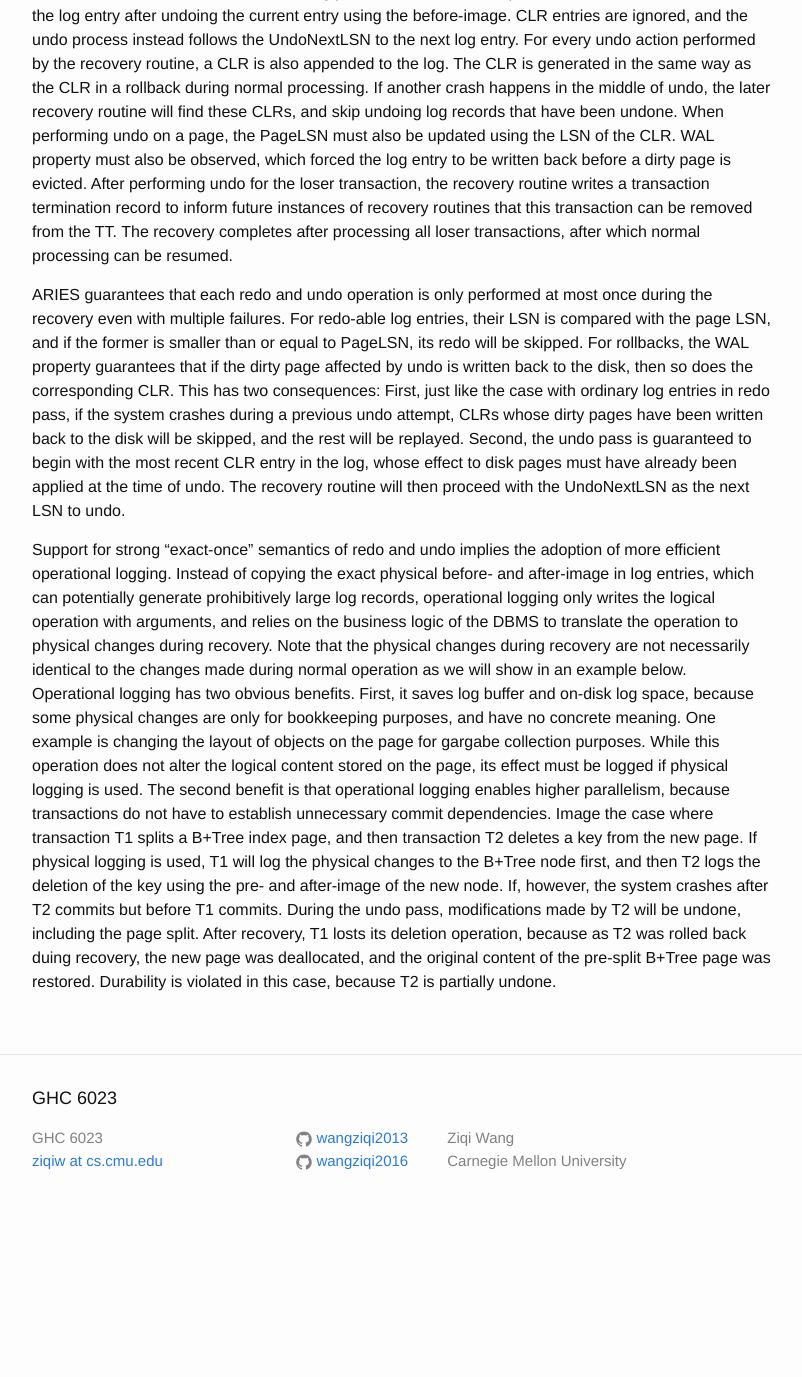
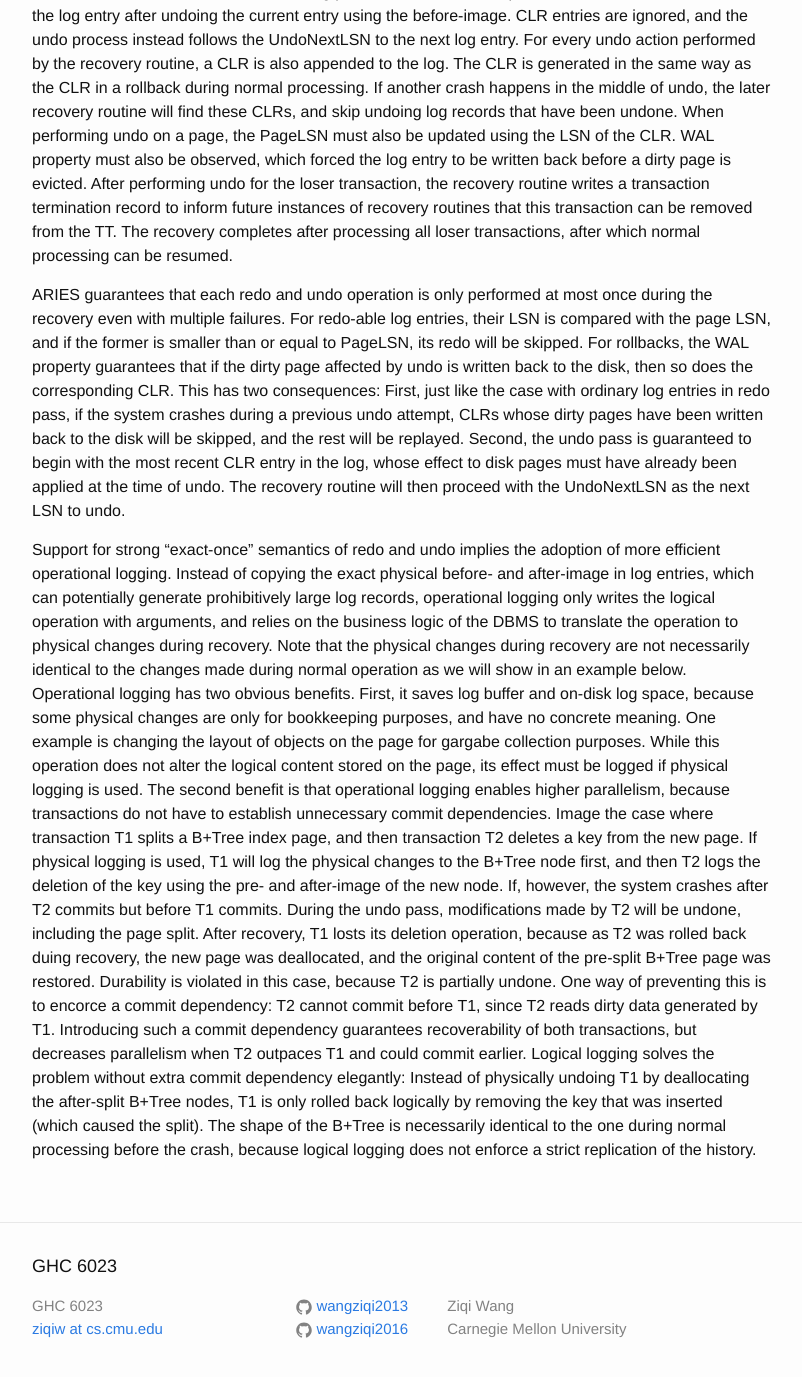
Before and after one commit to wangziqi2013/wangziqi2013.github.io, a Jekyll site: the page built from _posts/2019-01-31-aries.markdown, in a window 1280 px wide and 1400 px high, scrolled down 4403 px. Shown: the top 1377 px of the window, without its empty margins (238-1040 px from the left). Built offline with Jekyll 4.4.1, drawn with Linux system fonts in a browser that asks for light colours; before the commit the page ends 5635 px from its top, so only the background shows below that.

Commit message:
Finish logical logging

```diff
--- a/_posts/2019-01-31-aries.markdown
+++ b/_posts/2019-01-31-aries.markdown
@@ -188,4 +188,10 @@ B+Tree node first, and then T2 logs the deletion of the key using the pre- and a
 system crashes after T2 commits but before T1 commits. During the undo pass, modifications made by T2 will be undone,
 including the page split. After recovery, T1 losts its deletion operation, because as T2 was rolled back duing recovery,
 the new page was deallocated, and the original content of the pre-split B+Tree page was restored. Durability is violated
-in this case, because T2 is partially undone.
+in this case, because T2 is partially undone. One way of preventing this is to encorce a commit dependency: T2 cannot commit
+before T1, since T2 reads dirty data generated by T1. Introducing such a commit dependency guarantees recoverability
+of both transactions, but decreases parallelism when T2 outpaces T1 and could commit earlier. Logical logging solves
+the problem without extra commit dependency elegantly: Instead of physically undoing T1 by deallocating the after-split
+B+Tree nodes, T1 is only rolled back logically by removing the key that was inserted (which caused the split). The shape of
+the B+Tree is necessarily identical to the one during normal processing before the crash, because logical logging does not
+enforce a strict replication of the history.
```
